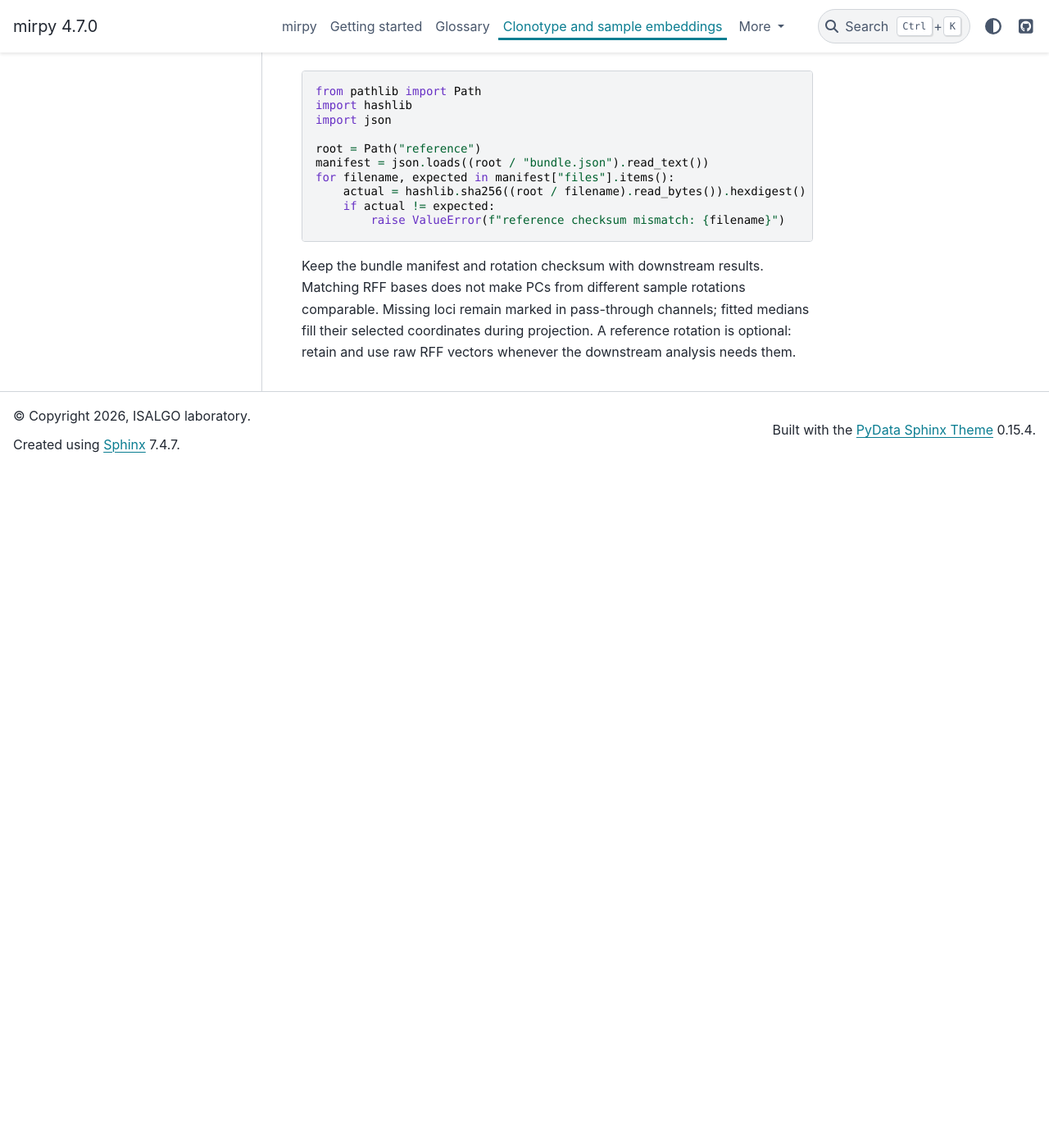
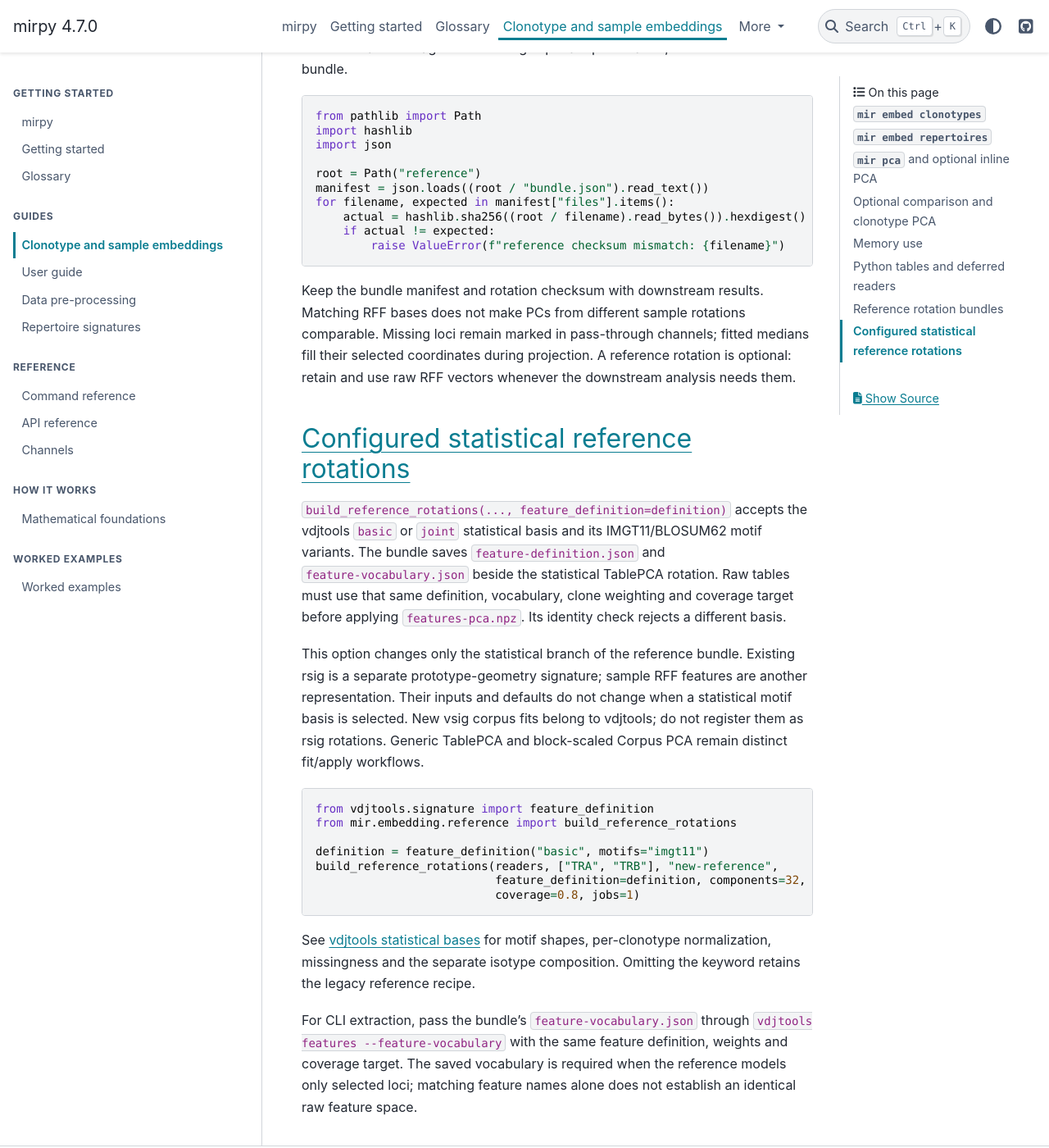
Before and after one commit to antigenomics/mirpy, a Sphinx documentation site: the page built from docs/embeddings.rst, in a window 1280 px wide and 1400 px high, scrolled down 6018 px. Shown: the whole window at 82% size. Built offline with Sphinx 7.4.7 and the PyData theme 0.15.4, drawn with Linux system fonts in a browser that asks for light colours; before the commit the page ends 6589 px from its top, so only the background shows below that; some of the changed text lies outside the part shown.

Commit message:
docs: explain configured statistical reference extraction

```diff
--- a/docs/embeddings.rst
+++ b/docs/embeddings.rst
@@ -266,3 +266,41 @@ RFF bases does not make PCs from different sample rotations comparable. Missing
 loci remain marked in pass-through channels; fitted medians fill their selected
 coordinates during projection. A reference rotation is optional: retain and use
 raw RFF vectors whenever the downstream analysis needs them.
+
+Configured statistical reference rotations
+------------------------------------------
+
+``build_reference_rotations(..., feature_definition=definition)`` accepts the
+vdjtools ``basic`` or ``joint`` statistical basis and its IMGT11/BLOSUM62 motif
+variants. The bundle saves ``feature-definition.json`` and
+``feature-vocabulary.json`` beside the statistical TablePCA rotation. Raw tables
+must use that same definition, vocabulary, clone weighting and coverage target
+before applying ``features-pca.npz``. Its identity check rejects a different basis.
+
+This option changes only the statistical branch of the reference bundle. Existing
+rsig is a separate prototype-geometry signature; sample RFF features are another
+representation. Their inputs and defaults do not change when a statistical motif
+basis is selected. New vsig corpus fits belong to vdjtools; do not register them
+as rsig rotations. Generic TablePCA and block-scaled Corpus PCA remain distinct
+fit/apply workflows.
+
+.. code-block:: python
+
+   from vdjtools.signature import feature_definition
+   from mir.embedding.reference import build_reference_rotations
+
+   definition = feature_definition("basic", motifs="imgt11")
+   build_reference_rotations(readers, ["TRA", "TRB"], "new-reference",
+                             feature_definition=definition, components=32,
+                             coverage=0.8, jobs=1)
+
+See `vdjtools statistical bases
+<https://docs.isalgo.dev/vdjtools/features.html>`_ for motif shapes, per-clonotype
+normalization, missingness and the separate isotype composition. Omitting the
+keyword retains the legacy reference recipe.
+
+For CLI extraction, pass the bundle's ``feature-vocabulary.json`` through
+``vdjtools features --feature-vocabulary`` with the same feature definition,
+weights and coverage target. The saved vocabulary is required when the reference
+models only selected loci; matching feature names alone does not establish an
+identical raw feature space.
```
Also changed, not shown: README.md (+7 -0 lines).
